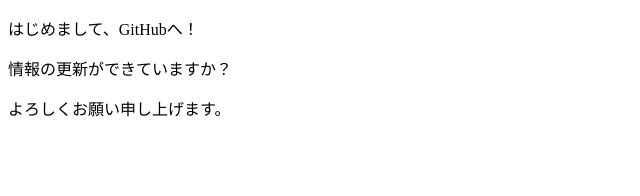
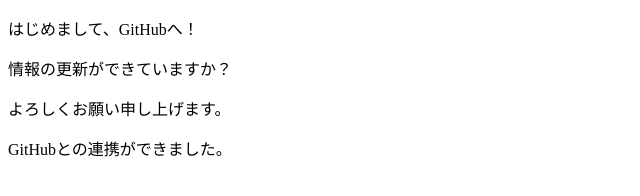
Before and after one commit to 3210612/www, a plain HTML site: page index.html in a window 1280 px wide. Shown: the whole page, without its empty margins (0-640 px from the left). Drawn offline with Linux system fonts and the light colour scheme.

Commit message:
update2024/05/15

```diff
--- a/index.html
+++ b/index.html
@@ -9,5 +9,6 @@
     <p>はじめまして、GitHubへ！</p>
     <p>情報の更新ができていますか？</p>
     <p>よろしくお願い申し上げます。</p>
+    <p>GitHubとの連携ができました。</p>
 </body>
 </html>
```
